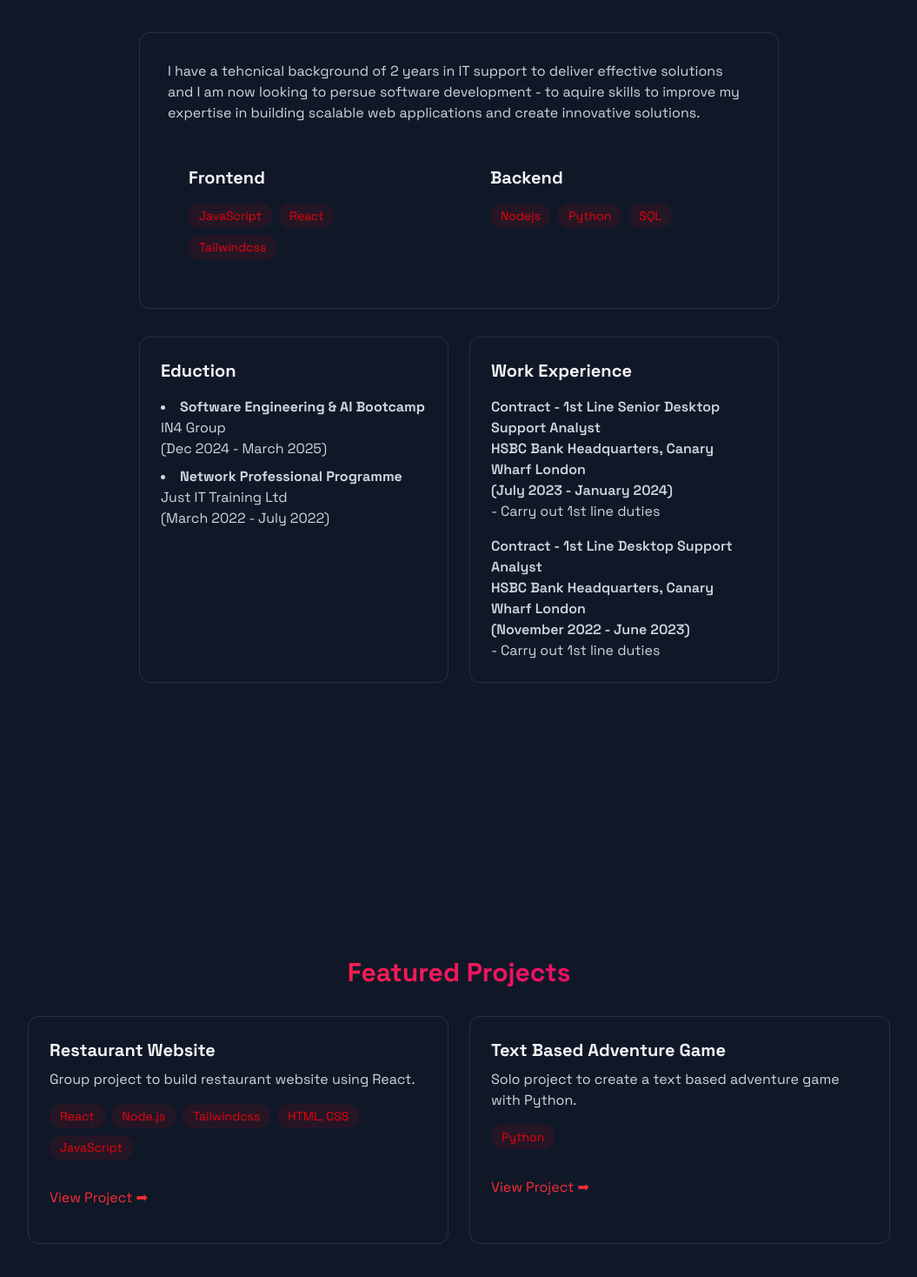
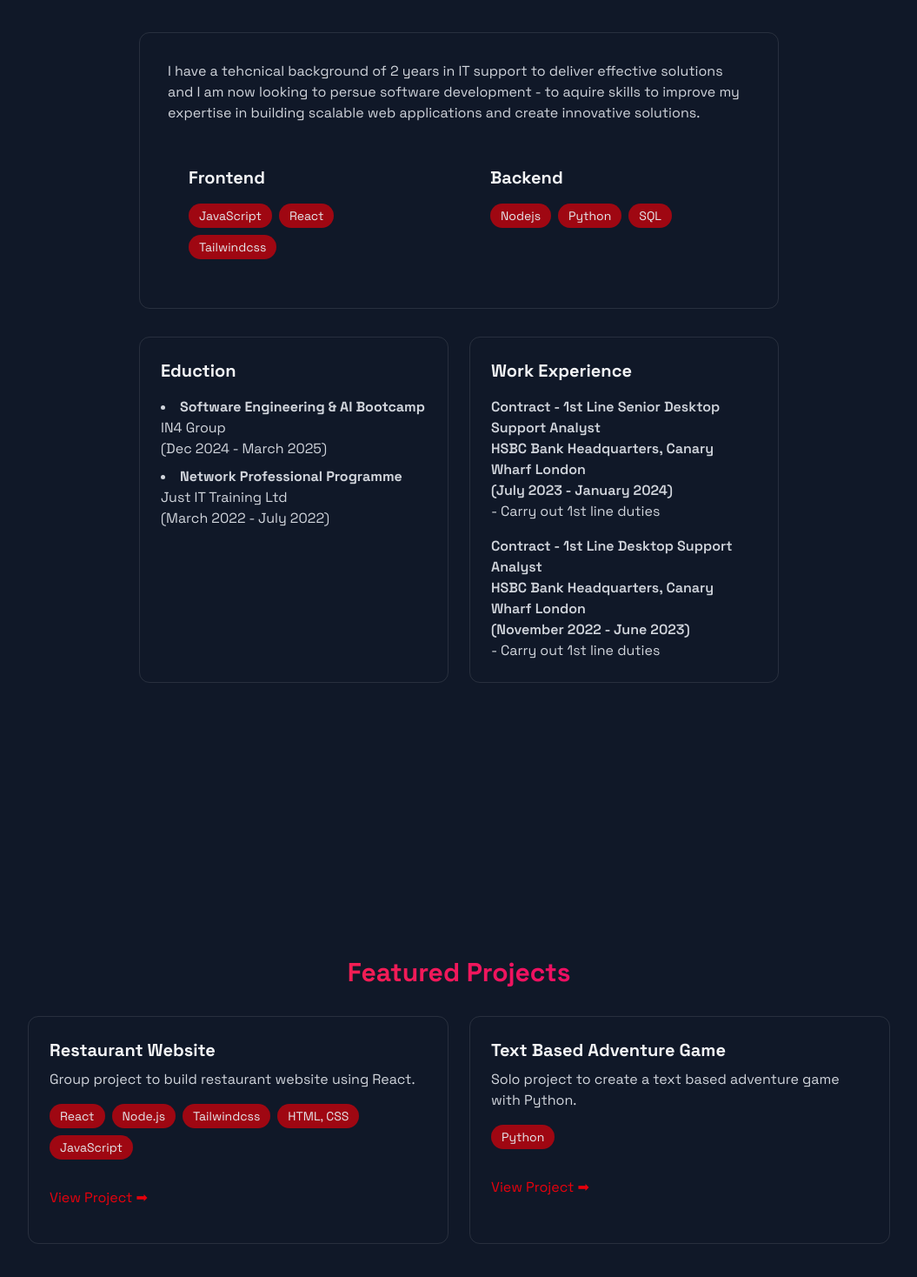
Before and after one commit to zed-a18/z.alitech-portfolio, a React (Vite) app in the folder portfolio/: page / in a window 1280 px wide. Shown: the part 931-2399 px from the top of the page at 87% size, without its empty margins (112-1167 px from the left). Built offline with nearby package versions, Linux system fonts and the light colour scheme.

Commit message:
Updates v4

```diff
--- a/portfolio/src/components/pages/About.jsx
+++ b/portfolio/src/components/pages/About.jsx
@@ -23,7 +23,7 @@ export const About = () => {
                             {frontendSkills.map((tech, key) => (
                                 <span
                                     key={key}
-                                    className="bg-red-600/10 text-red-600 py-1 px-3 rounded-full text-sm hover:bg-red-600/20
+                                    className="bg-red-800 text-gray-200 py-1 px-3 rounded-full text-sm hover:bg-red-600/20
                                                 hover:shadow-[0_2px_8px_rgba(59,130,246,0.2)] transition">{tech}
 
                                 </span>
@@ -37,7 +37,7 @@ export const About = () => {
                             {backendSkills.map((tech, key) => (
                                 <span
                                     key={key}
-                                    className="bg-red-600/10 text-red-600 py-1 px-3 rounded-full text-sm hover:bg-red-600/20
+                                    className="bg-red-800 text-gray-200 py-1 px-3 rounded-full text-sm hover:bg-red-600/20
                                                 hover:shadow-[0_2px_8px_rgba(59,130,246,0.2)] transition">{tech}
 
                                 </span>
--- a/portfolio/src/components/pages/Projects.jsx
+++ b/portfolio/src/components/pages/Projects.jsx
@@ -17,7 +17,7 @@ export const Projects = () => {
                         {["React", "Node.js", "Tailwindcss", "HTML, CSS", "JavaScript"].map((tech, key) => (
                             <span
                             key={key}
-                            className="bg-red-600/10 text-red-600 py-1 px-3 rounded-full text-sm hover:bg-red-600/20
+                            className="bg-red-800 text-gray-200 py-1 px-3 rounded-full text-sm hover:bg-red-600/20
                                         hover:shadow-[0_2px_8px_rgba(59,130,246,0.2)] transition-all">{tech}
 
                             </span>
@@ -25,7 +25,7 @@ export const Projects = () => {
                     </div>
 
                     <div className="flex justify-between items-center">
-                        <a href="https://github.com/zed-a18/restaurant-app" target="_blank" className="text-red-500 hover:text-red-400 transition-colors my-4">View Project ➡</a>
+                        <a href="https://github.com/zed-a18/restaurant-app" target="_blank" className="text-red-600 hover:text-red-400 transition-colors my-4">View Project ➡</a>
 
                     </div>
                 </div>
@@ -39,7 +39,7 @@ export const Projects = () => {
                         {["Python"].map((tech, key) => (
                             <span
                             key={key}
-                            className="bg-red-600/10 text-red-600 py-1 px-3 rounded-full text-sm hover:bg-red-600/20
+                            className="bg-red-800 text-gray-200 py-1 px-3 rounded-full text-sm hover:bg-red-600/20
                                         hover:shadow-[0_2px_8px_rgba(59,130,246,0.2)] transition-all">{tech}
 
                             </span>
@@ -47,7 +47,7 @@ export const Projects = () => {
                     </div>
 
                     <div className="flex justify-between items-center">
-                        <a href="https://github.com/zed-a18/PROJECT_TBAG" target="_blank" className="text-red-500 hover:text-red-400 transition-colors my-4">View Project ➡</a>
+                        <a href="https://github.com/zed-a18/PROJECT_TBAG" target="_blank" className="text-red-600 hover:text-red-400 transition-colors my-4">View Project ➡</a>
 
                     </div>
                 </div>
```
